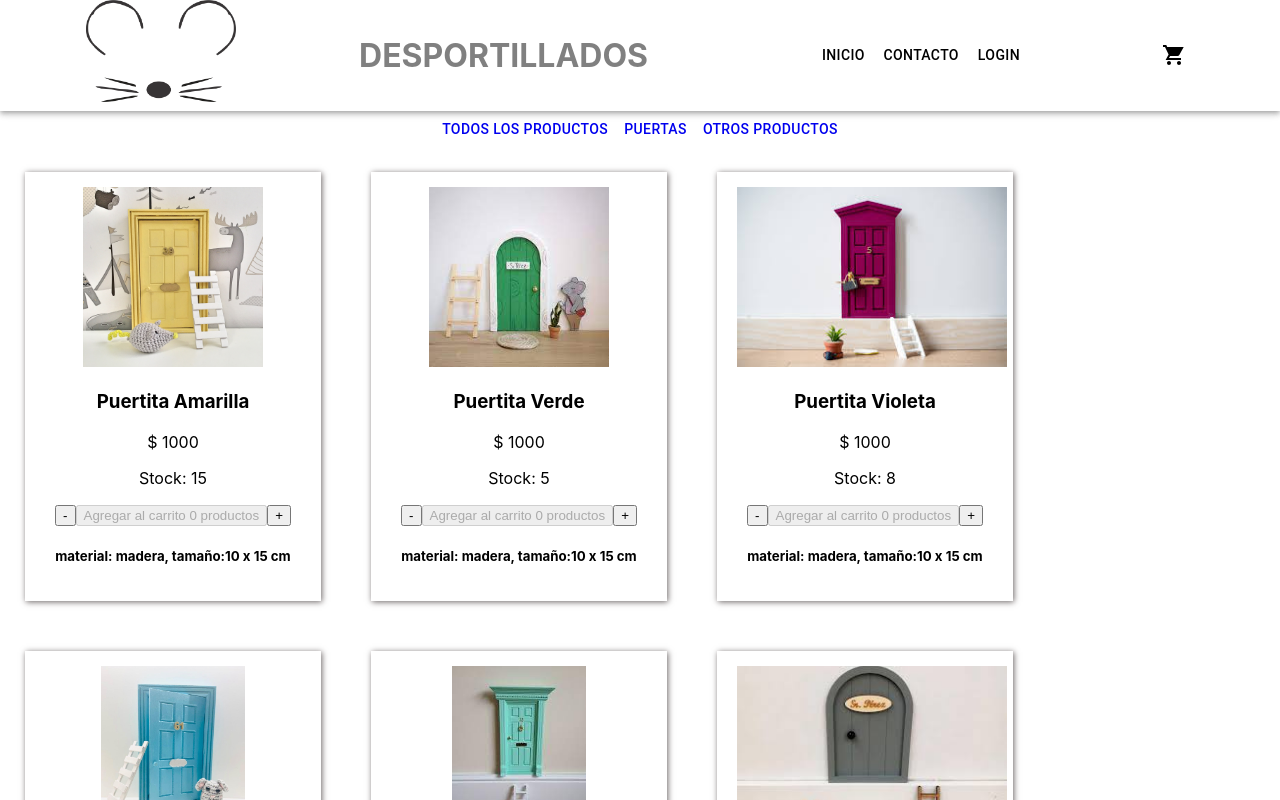
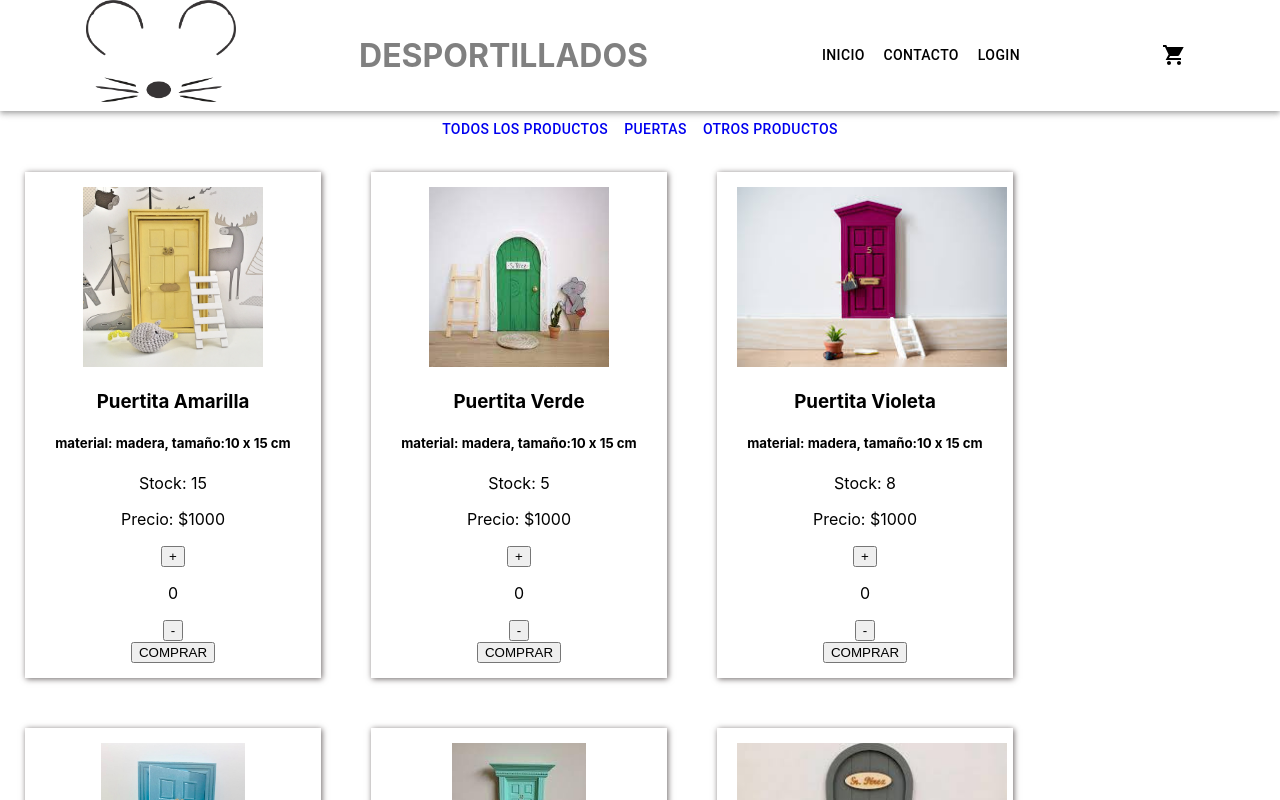
Before and after one commit to lauradt/DesportilladosDovalTemporelli, a React (Create React App) app in the folder desportillados/: page / in a window 1280 px wide. Shown: the top 800 px of the page. Built offline with nearby package versions, Linux system fonts and the light colour scheme.

Commit message:
entrega ItemCount con ItemDetail

```diff
--- a/desportillados/src/components/Item/Item.js
+++ b/desportillados/src/components/Item/Item.js
@@ -14,10 +14,10 @@ const Item =(props)=>{
             </div>
             <div className="container-data-producto">
             <h3>{props.item.nombre}</h3>
-            <p>$ {props.item.precio}</p>
-            <p> Stock: {props.item.stock}</p>
-            <ItemCount stock={props.item.stock} initial={0} onAdd={onAdd}/>
-            <ItemDetailContainer/>
+            {/* <p>$ {props.item.precio}</p>
+            <p> Stock: {props.item.stock}</p> */}
+            {/* <ItemCount stock={props.item.stock} initial={0} onAdd={onAdd}/> */}
+            <ItemDetailContainer item={props.item}/>
             </div>
         </div>
     )
--- a/desportillados/src/components/ItemCount/ItemCount.js
+++ b/desportillados/src/components/ItemCount/ItemCount.js
@@ -5,27 +5,30 @@ export default function ItemCount(props) {
     const [seleccion, setSeleccion] = useState(0)
     const [disableButton, setDisableButton] = useState(true)
 
-    const agregarProducto = () => {
-        if (seleccion < props.stock)
-            setSeleccion(seleccion + 1);
-            setDisableButton(false);
+    // const agregarProducto = () => {
+    //     if (seleccion < props.stock)
+    //         setSeleccion(seleccion + 1);
+    //         setDisableButton(false);
 
-    }
-    const sacarProducto = () => {
-        if (seleccion > 1) {
-            setSeleccion(seleccion - 1)
-        }
-        else if (seleccion === 1) {
-            setSeleccion(seleccion - 1);
-            setDisableButton(true);
-        }
-    }
+    // }
+    // const sacarProducto = () => {
+    //     if (seleccion > 1) {
+    //         setSeleccion(seleccion - 1)
+    //     }
+    //     else if (seleccion === 1) {
+    //         setSeleccion(seleccion - 1);
+    //         setDisableButton(true);
+    //     }
+    // }
     return (
         <div>
-            <div>
-                <button onClick={sacarProducto}>-</button>
-                <button disabled={disableButton} onClick={()=>props.onAdd(seleccion)}>Agregar al carrito {seleccion} productos</button>
-                <button onClick={agregarProducto}>+</button>
+
+            <div className="container-item-count">
+
+            <button onClick={props.onAdd}variant="outlined">+</button>
+
+               <p className="item-count">{props.quantity}</p> {/* <button disabled={disableButton} onClick={()=>props.onAdd(seleccion)}>Agregar al carrito {seleccion} productos</button> */}
+               <button onClick={props.onLess}variant="outlined">-</button>
             </div>
         </div>
     )
--- a/desportillados/src/components/ItemDetail/ItemDetail.js
+++ b/desportillados/src/components/ItemDetail/ItemDetail.js
@@ -1,14 +1,53 @@
-import React from 'react';
+
 import ItemCount from '../ItemCount/ItemCount';
+import React, {useState, useEffect} from 'react';
+import { NavLink } from 'react-router-dom';
+const ItemDetail=(props)=>  {
 
-const ItemDetail = (props) => {
+    const [items, setItems] = useState(0)
 
+    const [disableButton, setDisableButton] = useState(true)
+
+    // const agregarProducto = () => {
+    //     if (seleccion < props.stock)
+    //         setSeleccion(seleccion + 1);
+    //         setDisableButton(false);
+
+    // }
+    // const sacarProducto = () => {
+    //     if (seleccion > 1) {
+    //         setSeleccion(seleccion - 1)
+    //     }
+    //     else if (seleccion === 1) {
+    //         setSeleccion(seleccion - 1);
+    //         setDisableButton(true);
+    //     }
+    // }
+    const onAdd = ()=>{
+        items < props.item.stock && setItems(items + 1)
+    }
+    const onLess = ()=>{
+        if (items > 1) {
+                     setItems(items - 1)
+                 }
+                 else if (items === 1) {
+                     setItems(items - 1);
+                     setDisableButton(true);
+                 }
+    }
     return (
         <div className="item-detail">
-            <div className="container-data-producto">
+
             <h5>{props.item.descripcion}</h5>
-            </div>
+            <p> Stock: {props.item.stock}</p>
+            <p> Precio: ${props.item.precio}</p>
+            {/* <ItemCount stock={props.item.stock} initial={0} onAdd={onAdd}/> */}
+            <ItemCount onAdd={onAdd} onLess={onLess} quantity={items}/>
+            <NavLink to="/cart"><button variant="contained" className="info-details-payment-button">COMPRAR</button></NavLink>
+
+
         </div>
+
     )
 }
 
--- a/desportillados/src/components/ItemDetailContainer/ItemDetailContainer.js
+++ b/desportillados/src/components/ItemDetailContainer/ItemDetailContainer.js
@@ -1,35 +1,27 @@
 import React, {useState, useEffect } from 'react';
 import ItemDetail from '../ItemDetail/ItemDetail';
 
-const ItemDetailContainer = () => {
+function ItemDetailContainer(props) {
   const [item, setItem] = useState([]);
 
 
   const getItem = new Promise((resolve) => {
     setTimeout(() => {
-      const mockItem = {
-        id:'1',
-        nombre: 'Puertita Amarilla',
-        img: 'Amarilla.jpg',
-        precio:'1000',
-        descripcion: 'material: madera, tamaño:10 x 15 cm',
-        stock: 15
-        }
 
-      resolve(mockItem);
+      resolve(item);
     }, 2000)
   })
 
   useEffect(() => {
-    getItem.then((data) => {
-      setItem(data);
+    getItem.then((item) => {
+      setItem(item);
     })
   }, [])
 
 
   return (
     <div className="item-detail-container">
-      <ItemDetail item={item} />
+      <ItemDetail item={props.item} />
     </div>
   );
 }
```
